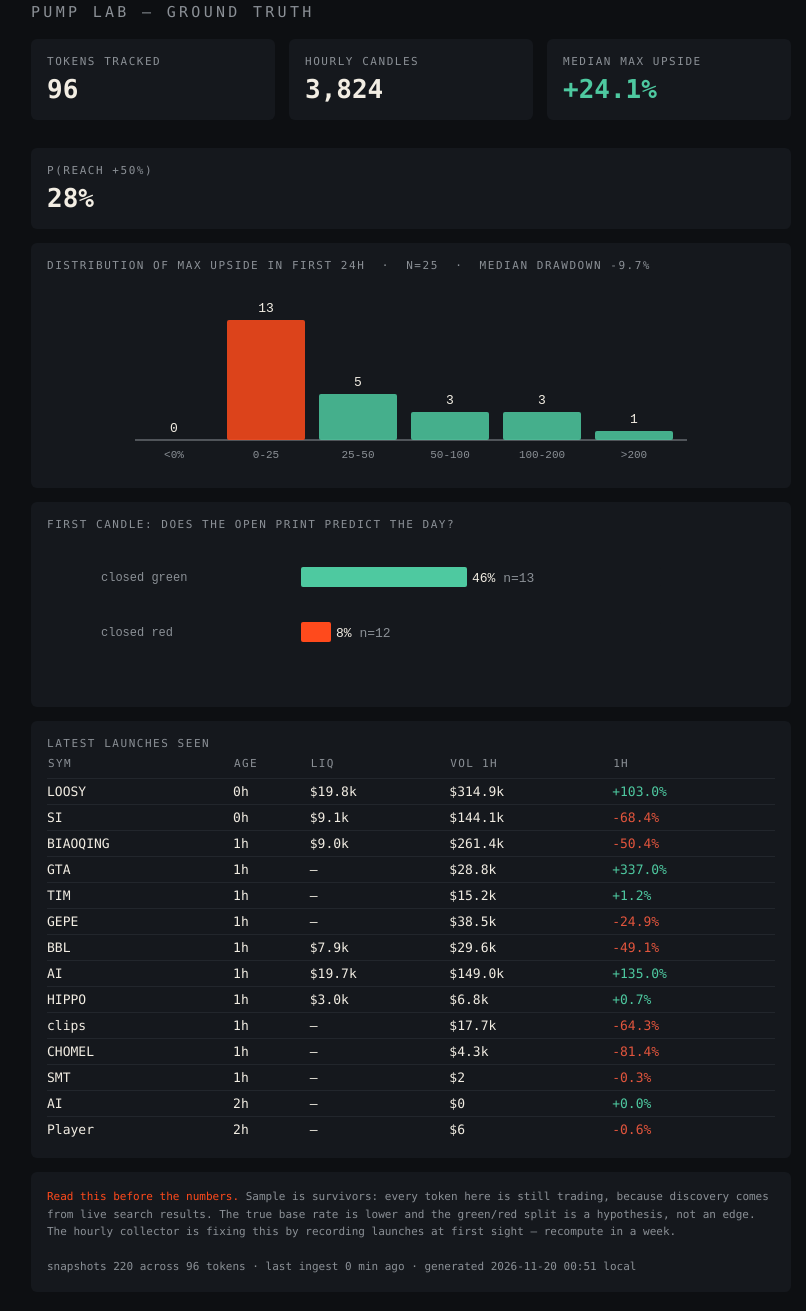
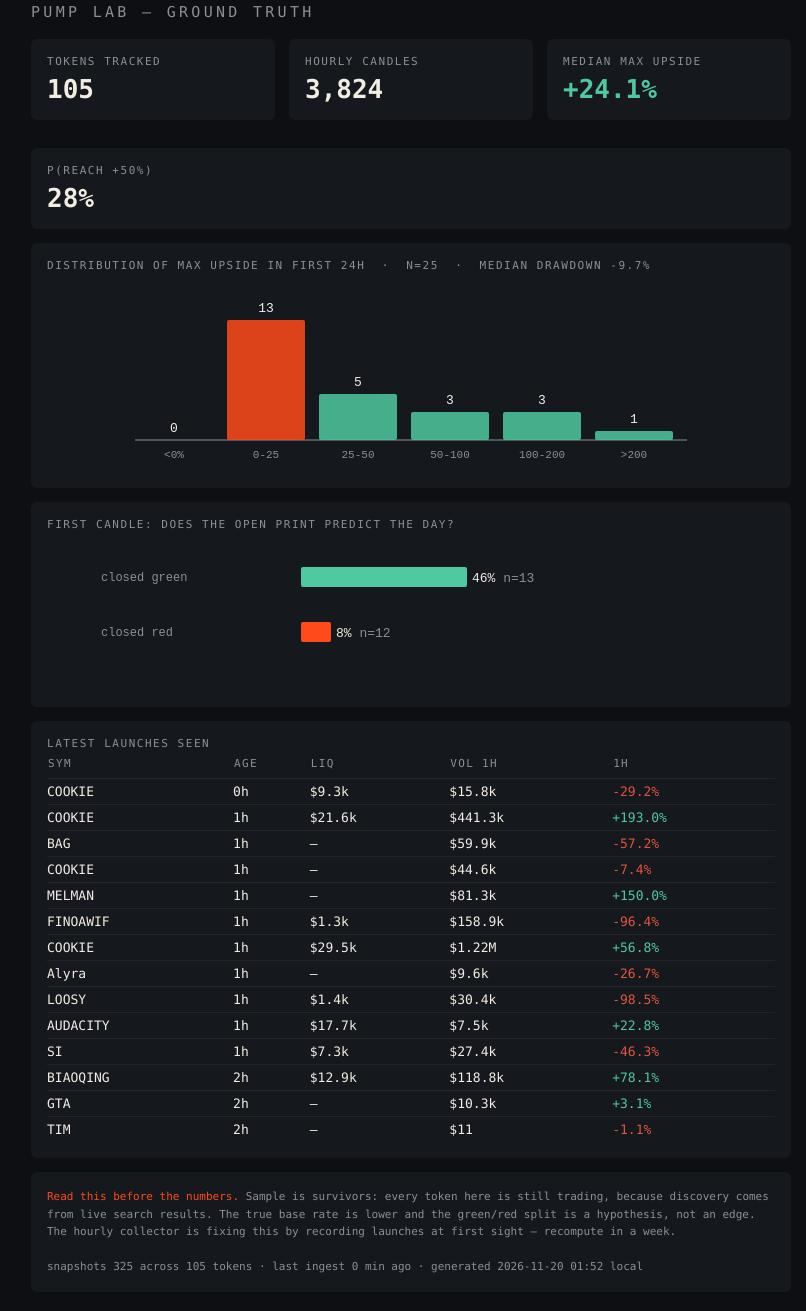
Before and after one commit to giovancarl444/lab-view, a plain HTML site: page index.html in a window 1280 px wide. Shown: the part 17-1328 px from the top of the page, without its empty margins (229-1035 px from the left). Drawn offline with Linux system fonts and the light colour scheme.

Commit message:
dashboard: 2026-11-20T00:52Z

```diff
--- a/index.html
+++ b/index.html
@@ -20,7 +20,7 @@ td{padding:5px 0;border-top:1px solid #22262c}
 <h1>Pump Lab — ground truth</h1>
 
 <div class="row">
-  <div class="panel"><div class="k">tokens tracked</div><div class="v">96</div></div>
+  <div class="panel"><div class="k">tokens tracked</div><div class="v">105</div></div>
   <div class="panel"><div class="k">hourly candles</div><div class="v">3,824</div></div>
   <div class="panel"><div class="k">median max upside</div><div class="v up">+24.1%</div></div>
   <div class="panel"><div class="k">P(reach +50%)</div><div class="v">28%</div></div>
@@ -38,7 +38,7 @@ td{padding:5px 0;border-top:1px solid #22262c}
 
 <div class="panel">
   <div class="k">latest launches seen</div>
-  <table><tr><th>sym</th><th>age</th><th>liq</th><th>vol 1h</th><th>1h</th></tr><tr><td>LOOSY</td><td>0h</td><td>$19.8k</td><td>$314.9k</td><td class='up'>+103.0%</td></tr><tr><td>SI</td><td>0h</td><td>$9.1k</td><td>$144.1k</td><td class='down'>-68.4%</td></tr><tr><td>BIAOQING</td><td>1h</td><td>$9.0k</td><td>$261.4k</td><td class='down'>-50.4%</td></tr><tr><td>GTA</td><td>1h</td><td>—</td><td>$28.8k</td><td class='up'>+337.0%</td></tr><tr><td>TIM</td><td>1h</td><td>—</td><td>$15.2k</td><td class='up'>+1.2%</td></tr><tr><td>GEPE</td><td>1h</td><td>—</td><td>$38.5k</td><td class='down'>-24.9%</td></tr><tr><td>BBL</td><td>1h</td><td>$7.9k</td><td>$29.6k</td><td class='down'>-49.1%</td></tr><tr><td>AI</td><td>1h</td><td>$19.7k</td><td>$149.0k</td><td class='up'>+135.0%</td></tr><tr><td>HIPPO</td><td>1h</td><td>$3.0k</td><td>$6.8k</td><td class='up'>+0.7%</td></tr><tr><td>clips</td><td>1h</td><td>—</td><td>$17.7k</td><td class='down'>-64.3%</td></tr><tr><td>CHOMEL</td><td>1h</td><td>—</td><td>$4.3k</td><td class='down'>-81.4%</td></tr><tr><td>SMT</td><td>1h</td><td>—</td><td>$2</td><td class='down'>-0.3%</td></tr><tr><td>AI</td><td>2h</td><td>—</td><td>$0</td><td class='up'>+0.0%</td></tr><tr><td>Player</td><td>2h</td><td>—</td><td>$6</td><td class='down'>-0.6%</td></tr></table>
+  <table><tr><th>sym</th><th>age</th><th>liq</th><th>vol 1h</th><th>1h</th></tr><tr><td>COOKIE</td><td>0h</td><td>$9.3k</td><td>$15.8k</td><td class='down'>-29.2%</td></tr><tr><td>COOKIE</td><td>1h</td><td>$21.6k</td><td>$441.3k</td><td class='up'>+193.0%</td></tr><tr><td>BAG</td><td>1h</td><td>—</td><td>$59.9k</td><td class='down'>-57.2%</td></tr><tr><td>COOKIE</td><td>1h</td><td>—</td><td>$44.6k</td><td class='down'>-7.4%</td></tr><tr><td>MELMAN</td><td>1h</td><td>—</td><td>$81.3k</td><td class='up'>+150.0%</td></tr><tr><td>FINOAWIF</td><td>1h</td><td>$1.3k</td><td>$158.9k</td><td class='down'>-96.4%</td></tr><tr><td>COOKIE</td><td>1h</td><td>$29.5k</td><td>$1.22M</td><td class='up'>+56.8%</td></tr><tr><td>Alyra</td><td>1h</td><td>—</td><td>$9.6k</td><td class='down'>-26.7%</td></tr><tr><td>LOOSY</td><td>1h</td><td>$1.4k</td><td>$30.4k</td><td class='down'>-98.5%</td></tr><tr><td>AUDACITY</td><td>1h</td><td>$17.7k</td><td>$7.5k</td><td class='up'>+22.8%</td></tr><tr><td>SI</td><td>1h</td><td>$7.3k</td><td>$27.4k</td><td class='down'>-46.3%</td></tr><tr><td>BIAOQING</td><td>2h</td><td>$12.9k</td><td>$118.8k</td><td class='up'>+78.1%</td></tr><tr><td>GTA</td><td>2h</td><td>—</td><td>$10.3k</td><td class='up'>+3.1%</td></tr><tr><td>TIM</td><td>2h</td><td>—</td><td>$11</td><td class='down'>-1.1%</td></tr></table>
 </div>
 
 <div class="panel note">
@@ -46,7 +46,7 @@ td{padding:5px 0;border-top:1px solid #22262c}
   trading, because discovery comes from live search results. The true base rate is lower and the
   green/red split is a hypothesis, not an edge. The hourly collector is fixing this by recording launches
   at first sight — recompute in a week.<br><br>
-  snapshots 220 across 96 tokens · last ingest 0 min ago ·
-  generated 2026-11-20 00:51 local
+  snapshots 325 across 105 tokens · last ingest 0 min ago ·
+  generated 2026-11-20 01:52 local
 </div>
 </div></body></html>
```
